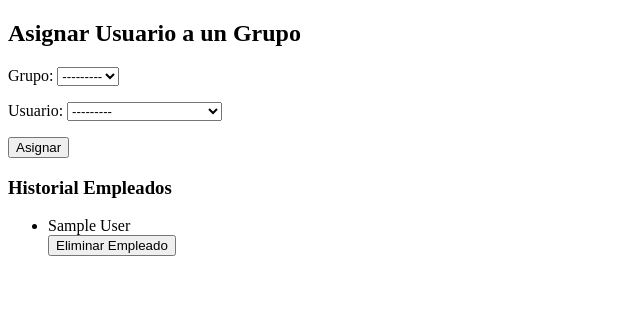
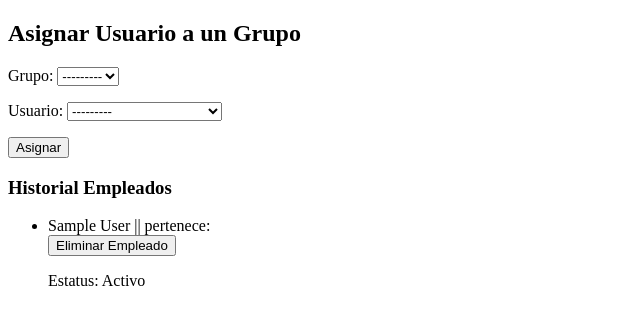
Before and after one commit to abdmt13/appWeb, a Django app: page /tortilleria/guardarEmpleado/ in a window 1280 px wide. Shown: the top 325 px of the page, without its empty margins (0-640 px from the left). Run offline with Django 5.2, Linux system fonts and the light colour scheme; tables that the repository leaves empty hold one stand-in row (values such as "Sample post").

Commit message:
se agrego la funcion de eliminar usuario desde el apartado empleados, por parte del modelo solo se pasa a False su estatus, por parte del grupo se elimina de este

```diff
--- a/tortilleria/templates/informacion/empleados.html
+++ b/tortilleria/templates/informacion/empleados.html
@@ -24,12 +24,17 @@
     <ul>
         {% if empleados %}
         {% for empleado in empleados %}
-        <li>{{ empleado.usuario.first_name }} {{ empleado.usuario.last_name }} {{empleado.grupo}}
+        <li>{{ empleado.usuario.first_name }} {{ empleado.usuario.last_name }} || pertenece: {{empleado.grupo}}
 
         </li>
-        <a href="">
+        <a href="{% url 'eliminarEmpleado' empleado.id %}">
             <button type="button" class="btn btn-primary mt-3" name="registroUser">Eliminar Empleado</button>
             </a>
+        {% if empleado.estatus %}
+        <p>Estatus: Activo</p>
+        {% else %}
+        <p>Estatus: Inactivo</p>
+        {% endif %}
     {% endfor %}
     {% else %}
         <li>No hay empleados</li>
--- a/tortilleria/urls.py
+++ b/tortilleria/urls.py
@@ -15,6 +15,7 @@ urlpatterns = [
 
     # las url de abajo pertenecen a la seccion informacion de la tortileria
     path('guardarEmpleado/', views.guardarEmpleado, name='guardarEmpleado'),
+    path('eliminarEmpleado/<int:id_empleado>/', views.eliminarEmpleado, name='eliminarEmpleado')
 
 
 
--- a/tortilleria/views.py
+++ b/tortilleria/views.py
@@ -104,4 +104,24 @@ def guardarEmpleado(request):
             'form': form,
             'empleados': empleados,
         })
+
+def eliminarEmpleado(request, id_empleado):
+    try:
+        empleado=HistorialEmpleado.objects.get(id=id_empleado)
+        print(f'este es el empleado {empleado} y este su grupo{empleado.grupo}')
+
+        empleado.estatus=False
+        empleado.save()
+        empleado.usuario.groups.remove(empleado.grupo)  #  Eliminar el usuario del grupo
+        messages.success(request, f'Usuario {empleado.usuario.first_name} {empleado.usuario.last_name} eliminado del grupo {empleado.grupo}')
+        print('eliminando')
+
+        return redirect('guardarEmpleado')
+
+
+    except:
+        print('no se pudo eliminar')
+        messages.error(request, f'No se pudo eliminar al usuario')
+
+        return redirect('guardarEmpleado')  # Redirigir después de eliminar
     # return render(request, 'empleados.html')
```
